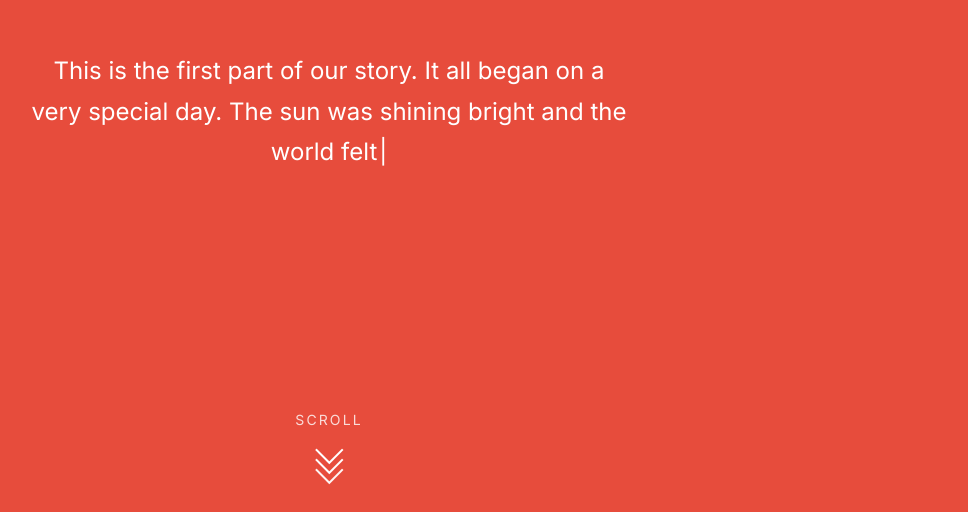
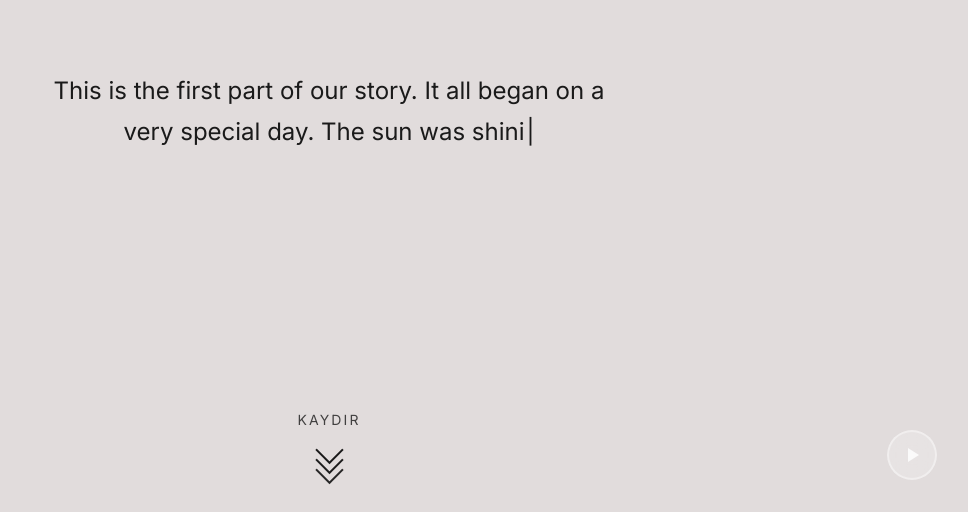
Before and after one commit to ardamertdedeoglu/yagmur-birthday, a Vue app: page / in a window 1280 px wide. Shown: the part 288-800 px from the top of the page, without its empty margins (311-1279 px from the left). Built offline with nearby package versions, Linux system fonts and the light colour scheme.

Commit message:
new music player, color changes

```diff
--- a/index.html
+++ b/index.html
@@ -5,7 +5,7 @@
   <meta charset="UTF-8">
   <link rel="icon" href="/favicon.ico">
   <meta name="viewport" content="width=device-width, initial-scale=1.0">
-  <title>Vite App</title>
+  <title>A Special Day</title>
 </head>
 
 <body>
--- a/src/App.vue
+++ b/src/App.vue
@@ -60,6 +60,7 @@ onUnmounted(() => {
       :colorIndex="index"
       :isActive="activeIndex === index"
       :isLast="index === stories.length - 1"
+      musicUrl="/yagmur-birthday/music.mp3"
     />
   </main>
 </template>
--- /dev/null
+++ b/src/components/ConfettiEffect.vue
@@ -0,0 +1,142 @@
+<script setup>
+import { onMounted } from 'vue'
+
+defineProps({
+  trigger: {
+    type: Boolean,
+    default: false,
+  },
+})
+
+const confetti = () => {
+  // Create confetti pieces
+  const count = 50
+  const defaults = {
+    origin: { y: 0.7 },
+  }
+
+  function fire(particleRatio, opts) {
+    if (typeof window.confetti === 'undefined') {
+      // Fallback if confetti library isn't loaded
+      createSimpleConfetti()
+      return
+    }
+
+    window.confetti(
+      Object.assign({}, defaults, opts, {
+        particleCount: Math.floor(count * particleRatio),
+      }),
+    )
+  }
+
+  fire(0.25, {
+    spread: 26,
+    startVelocity: 55,
+  })
+  fire(0.2, {
+    spread: 60,
+  })
+  fire(0.35, {
+    spread: 100,
+    decay: 0.91,
+    scalar: 0.8,
+  })
+  fire(0.1, {
+    spread: 120,
+    startVelocity: 25,
+    decay: 0.92,
+    scalar: 1.2,
+  })
+  fire(0.1, {
+    spread: 120,
+    startVelocity: 45,
+  })
+}
+
+const createSimpleConfetti = () => {
+  // Simple CSS-based confetti fallback
+  const confettiPieces = document.querySelectorAll('.confetti-piece')
+  confettiPieces.forEach((piece) => {
+    piece.classList.remove('animate')
+    void piece.offsetWidth // Trigger reflow to restart animation
+    piece.classList.add('animate')
+  })
+}
+
+onMounted(() => {
+  // Load confetti library if not already loaded
+  if (typeof window.confetti === 'undefined') {
+    const script = document.createElement('script')
+    script.src = 'https://cdn.jsdelivr.net/npm/canvas-confetti@1.9.0/dist/confetti.browser.min.js'
+    document.head.appendChild(script)
+  }
+})
+
+const handleConfetti = () => {
+  if (typeof window.confetti !== 'undefined') {
+    confetti()
+  } else {
+    createSimpleConfetti()
+  }
+}
+
+defineExpose({
+  triggerConfetti: handleConfetti,
+})
+</script>
+
+<template>
+  <div class="confetti-container">
+    <!-- CSS-based confetti pieces for fallback -->
+    <div
+      v-for="i in 20"
+      :key="i"
+      class="confetti-piece"
+      :style="{ left: Math.random() * 100 + '%' }"
+    ></div>
+  </div>
+</template>
+
+<style scoped>
+.confetti-container {
+  position: fixed;
+  top: 0;
+  left: 0;
+  width: 100%;
+  height: 100%;
+  pointer-events: none;
+  z-index: 9999;
+}
+
+.confetti-piece {
+  position: absolute;
+  width: 10px;
+  height: 10px;
+  background: radial-gradient(
+    circle,
+    #ff6b6b,
+    #ffa500,
+    #ffd93d,
+    #6bcf7f,
+    #4ecdc4,
+    #45b7d1,
+    #f38181
+  );
+  opacity: 0;
+}
+
+.confetti-piece.animate {
+  animation: confetti-fall 3s ease-in forwards;
+}
+
+@keyframes confetti-fall {
+  0% {
+    opacity: 1;
+    transform: translateY(-10vh) rotateZ(0deg);
+  }
+  100% {
+    opacity: 0;
+    transform: translateY(100vh) rotateZ(720deg);
+  }
+}
+</style>
--- /dev/null
+++ b/src/components/MusicPlayer.vue
@@ -0,0 +1,122 @@
+<script setup>
+import { ref, onMounted } from 'vue'
+
+const props = defineProps({
+  musicUrl: {
+    type: String,
+    default: '',
+  },
+})
+
+const isPlaying = ref(false)
+const audioRef = ref(null)
+
+onMounted(() => {
+  if (audioRef.value) {
+    audioRef.value.addEventListener('error', (e) => {
+      console.error('Audio load error:', e.target.error.message, 'URL:', props.musicUrl)
+    })
+    audioRef.value.addEventListener('canplay', () => {
+      console.log('Audio ready to play:', props.musicUrl)
+    })
+  }
+})
+
+const toggleMusic = () => {
+  if (!audioRef.value) {
+    console.error('Audio element not found')
+    return
+  }
+
+  if (isPlaying.value) {
+    audioRef.value.pause()
+  } else {
+    const playPromise = audioRef.value.play()
+    if (playPromise !== undefined) {
+      playPromise.catch((error) => {
+        console.error('Autoplay was prevented:', error)
+      })
+    }
+  }
+  isPlaying.value = !isPlaying.value
+}
+
+const handleMusicUrl = (url) => {
+  if (audioRef.value) {
+    audioRef.value.src = url
+  }
+}
+
+defineExpose({
+  setMusicUrl: handleMusicUrl,
+  toggleMusic,
+})
+</script>
+
+<template>
+  <div class="music-player">
+    <button
+      class="music-button"
+      @click="toggleMusic"
+      :title="isPlaying ? 'Pause music' : 'Play music'"
+    >
+      <svg v-if="isPlaying" width="24" height="24" viewBox="0 0 24 24" fill="currentColor">
+        <!-- Pause icon -->
+        <rect x="6" y="4" width="4" height="16" />
+        <rect x="14" y="4" width="4" height="16" />
+      </svg>
+      <svg v-else width="24" height="24" viewBox="0 0 24 24" fill="currentColor">
+        <!-- Play icon -->
+        <path d="M8 5v14l11-7z" />
+      </svg>
+    </button>
+    <audio ref="audioRef" :src="musicUrl" loop crossorigin="anonymous"></audio>
+  </div>
+</template>
+
+<style scoped>
+.music-player {
+  position: fixed;
+  bottom: 2rem;
+  right: 2rem;
+  z-index: 1000;
+}
+
+.music-button {
+  width: 50px;
+  height: 50px;
+  border-radius: 50%;
+  background: rgba(255, 255, 255, 0.2);
+  border: 2px solid rgba(255, 255, 255, 0.4);
+  color: rgba(255, 255, 255, 0.8);
+  cursor: pointer;
+  display: flex;
+  align-items: center;
+  justify-content: center;
+  transition: all 0.3s ease;
+  backdrop-filter: blur(10px);
+}
+
+.music-button:hover {
+  background: rgba(255, 255, 255, 0.3);
+  border-color: rgba(255, 255, 255, 0.6);
+  color: rgba(255, 255, 255, 1);
+  transform: scale(1.1);
+}
+
+.music-button:active {
+  transform: scale(0.95);
+}
+
+@media (max-width: 480px) {
+  .music-player {
+    bottom: 1rem;
+    right: 1rem;
+  }
+
+  .music-button {
+    width: 45px;
+    height: 45px;
+  }
+}
+</style>
--- a/src/components/ScrollIndicator.vue
+++ b/src/components/ScrollIndicator.vue
@@ -4,13 +4,17 @@ defineProps({
     type: Boolean,
     default: true,
   },
+  textColorClass: {
+    type: String,
+    default: '',
+  },
 })
 </script>
 
 <template>
   <Transition name="fade">
-    <div v-if="show" class="scroll-indicator">
-      <span class="scroll-text">Scroll</span>
+    <div v-if="show" class="scroll-indicator" :class="textColorClass">
+      <span class="scroll-text">KAYDIR</span>
       <div class="chevrons">
         <span class="chevron"></span>
         <span class="chevron"></span>
@@ -89,4 +93,8 @@ defineProps({
 .fade-leave-to {
   opacity: 0;
 }
+
+.scroll-indicator.dark-text {
+  color: var(--text-dark);
+}
 </style>
--- a/src/components/StorySection.vue
+++ b/src/components/StorySection.vue
@@ -2,6 +2,8 @@
 import { computed, ref, watch } from 'vue'
 import TypewriterText from './TypewriterText.vue'
 import ScrollIndicator from './ScrollIndicator.vue'
+import ConfettiEffect from './ConfettiEffect.vue'
+import MusicPlayer from './MusicPlayer.vue'
 
 const props = defineProps({
   story: {
@@ -20,9 +22,27 @@ const props = defineProps({
     type: Boolean,
     default: false,
   },
+  musicUrl: {
+    type: String,
+    default: '',
+  },
 })
 
 const hasBeenViewed = ref(false)
+const confettiRef = ref(null)
+const musicPlayerRef = ref(null)
+
+const handleTypewriterComplete = () => {
+  if (props.isLast && confettiRef.value) {
+    confettiRef.value.triggerConfetti()
+    // Start music when confetti triggers with a small delay
+    if (musicPlayerRef.value) {
+      setTimeout(() => {
+        musicPlayerRef.value.toggleMusic()
+      }, 500)
+    }
+  }
+}
 
 // Once a section becomes active, mark it as viewed
 watch(
@@ -39,19 +59,33 @@ const colorClass = computed(() => {
   return `color-${colorNumber}`
 })
 
+const textColorClass = computed(() => {
+  const colorNumber = (props.colorIndex % 3) + 1
+  return colorNumber === 1 ? 'dark-text' : ''
+})
+
 // Show text if currently active OR has been viewed before
 const shouldShowText = computed(() => props.isActive || hasBeenViewed.value)
 </script>
 
 <template>
   <section class="story-section" :class="colorClass">
+    <ConfettiEffect v-if="isLast" ref="confettiRef" />
+    <MusicPlayer v-if="isLast" ref="musicPlayerRef" :musicUrl="musicUrl" />
     <div class="content-wrapper">
-      <div class="story-content">
-        <TypewriterText :text="story.text" :isVisible="shouldShowText" :speed="40" :delay="300" />
+      <div class="story-content" :class="textColorClass">
+        <TypewriterText
+          :text="story.text"
+          :isVisible="shouldShowText"
+          :speed="40"
+          :sentenceDelay="600"
+          :delay="300"
+          @complete="handleTypewriterComplete"
+        />
       </div>
     </div>
 
-    <ScrollIndicator :show="isActive && !isLast" />
+    <ScrollIndicator :show="isActive && !isLast" :textColorClass="textColorClass" />
   </section>
 </template>
 
@@ -80,6 +114,10 @@ const shouldShowText = computed(() => props.isActive || hasBeenViewed.value)
 
 .story-section.color-3 {
   background-color: var(--color-3);
+}
+
+.story-content.dark-text {
+  color: var(--text-dark);
 }
 
 .content-wrapper {
--- a/src/components/TypewriterText.vue
+++ b/src/components/TypewriterText.vue
@@ -1,5 +1,5 @@
 <script setup>
-import { ref, watch } from 'vue'
+import { ref, watch, onBeforeUnmount } from 'vue'
 
 const props = defineProps({
   text: {
@@ -9,6 +9,10 @@ const props = defineProps({
   speed: {
     type: Number,
     default: 50,
+  },
+  sentenceDelay: {
+    type: Number,
+    default: 600,
   },
   delay: {
     type: Number,
@@ -25,7 +29,7 @@ const emit = defineEmits(['complete'])
 const displayedText = ref('')
 const isTyping = ref(false)
 const hasStarted = ref(false)
-let timeoutId = null
+const timeoutId = ref(null)
 
 const typeText = () => {
   // Only start once
@@ -38,17 +42,31 @@ const typeText = () => {
 
   const type = () => {
     if (index < props.text.length) {
-      displayedText.value += props.text.charAt(index)
+      const currentChar = props.text.charAt(index)
+      displayedText.value += currentChar
       index++
-      timeoutId = setTimeout(type, props.speed)
+
+      // Check if current character is end of sentence
+      const isSentenceEnd = currentChar === '.' || currentChar === '!' || currentChar === '?'
+      const nextCharExists = index < props.text.length
+
+      // If sentence ends and there's more text, use sentenceDelay; otherwise use normal speed
+      const nextDelay = isSentenceEnd && nextCharExists ? props.sentenceDelay : props.speed
+      timeoutId.value = setTimeout(type, nextDelay)
     } else {
       isTyping.value = false
       emit('complete')
     }
   }
 
-  timeoutId = setTimeout(type, props.delay)
+  timeoutId.value = setTimeout(type, props.delay)
 }
+
+onBeforeUnmount(() => {
+  if (timeoutId.value) {
+    clearTimeout(timeoutId.value)
+  }
+})
 
 // Watch for visibility and start typing when becomes visible
 watch(
--- a/src/styles/variables.css
+++ b/src/styles/variables.css
@@ -1,6 +1,6 @@
 :root {
   /* Primary cycling colors - easily changeable */
-  --color-1: #e74c3c; /* Red */
+  --color-1: #e1dcdc; /* White */
   --color-2: #3498db; /* Blue */
   --color-3: #2ecc71; /* Green */
 
--- a/vite.config.js
+++ b/vite.config.js
@@ -6,13 +6,11 @@ import vueDevTools from 'vite-plugin-vue-devtools'
 
 // https://vite.dev/config/
 export default defineConfig({
-  plugins: [
-    vue(),
-    vueDevTools(),
-  ],
+  base: '/yagmur-birthday/',
+  plugins: [vue(), vueDevTools()],
   resolve: {
     alias: {
-      '@': fileURLToPath(new URL('./src', import.meta.url))
+      '@': fileURLToPath(new URL('./src', import.meta.url)),
     },
   },
 })
```
Also changed, not shown: 2 other files (tests, documents, lock files or other folders).
